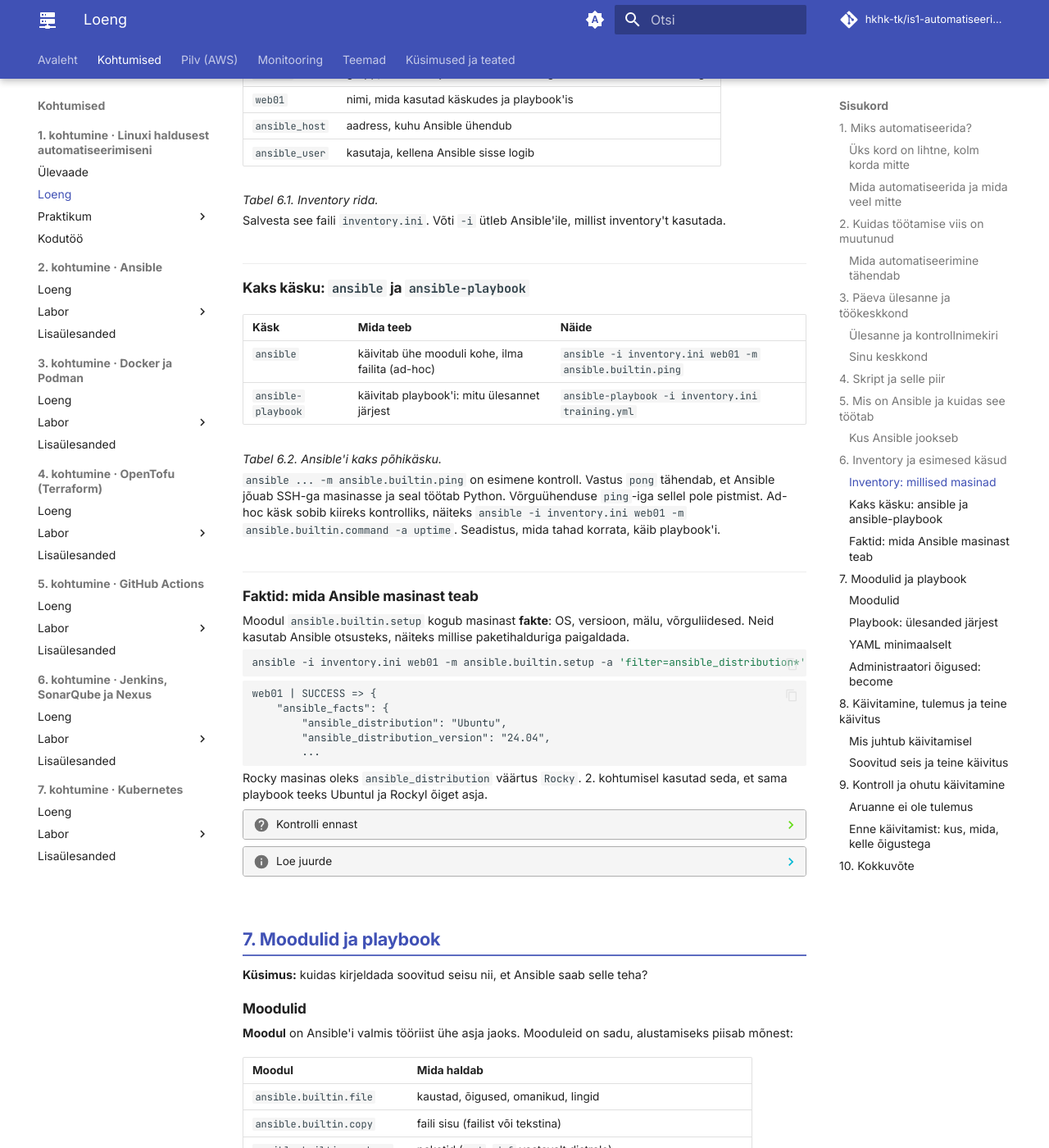
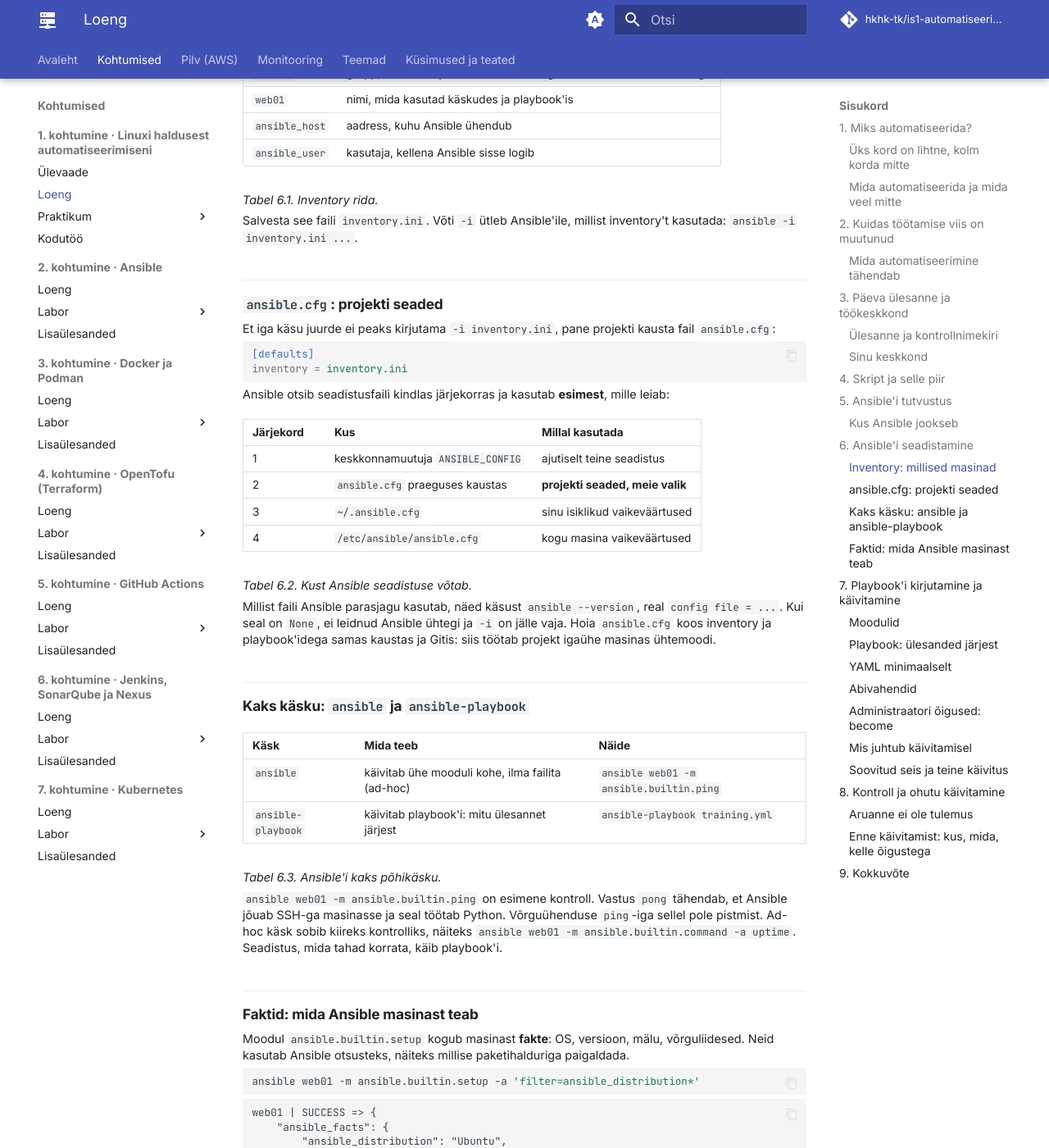
Before and after one commit to hkhk-tk/is1-automatiseerimine, an MkDocs documentation site: the page built from docs/k01/loeng.md, in a window 1280 px wide and 1400 px high, scrolled down 5369 px. Shown: the whole window at 82% size. Built offline with MkDocs 1.6.1 and Material for MkDocs 9.7.7, drawn with Linux system fonts in a browser that asks for light colours; comment, search, counter and statistics services are not loaded; some of the changed text lies outside the part shown.

Commit message:
K1 loeng: Ansible kolmes peatükis, ansible.cfg, abivahendid, Red Hati laborid

````diff
--- a/docs/k01/loeng.md
+++ b/docs/k01/loeng.md
@@ -209,9 +209,9 @@ Omadust, et korduv käivitus ei muuda midagi, kui soovitud seis on juba olemas,
     1. Mis juhtub failiga `training.conf`, kui käivitad skripti teist korda?
     2. Mida tähendab idempotentsus?
 
-## 5. Mis on Ansible ja kuidas see töötab
+## 5. Ansible'i tutvustus
 
-**Küsimus:** mis tööriist see on ja kuidas see masinani jõuab?
+**Küsimus:** mis tööriist Ansible on ja kuidas see masinani jõuab?
 
 **Ansible** on avatud lähtekoodiga programm serverite seadistamiseks. Sa kirjutad tekstifaili, milline peab masin olema: millised paketid on paigaldatud, millised failid on olemas, millised teenused töötavad. Ansible loeb selle faili, ühendub SSH-ga masinatesse ja teeb seal ainult need muudatused, mis on puudu.
 
@@ -267,10 +267,11 @@ Ansible oskab kasutada ka parooli (`--ask-pass`), aga selles laboris kasutame SS
 
     - [Getting started with Ansible](https://docs.ansible.com/projects/ansible/latest/getting_started/index.html)
     - [Connection methods and details](https://docs.ansible.com/projects/ansible/latest/inventory_guide/connection_details.html)
+    - Harjuta brauseris: [Red Hati interaktiivsed laborid](https://www.redhat.com/en/interactive-labs#red-hat-ansible-automation-platform-labs) (tasuta, vajab Red Hati kontot)
 
-## 6. Inventory ja esimesed käsud
+## 6. Ansible'i seadistamine
 
-**Küsimus:** kuidas Ansible teab, millised masinad on olemas, ja kuidas neid proovida?
+**Küsimus:** kuidas Ansible teab, millised masinad on olemas ja kuidas neid kasutada?
 
 ### Inventory: millised masinad
 
@@ -290,25 +291,47 @@ web01 ansible_host=<web01-ip> ansible_user=kasutaja
 
 *Tabel 6.1. Inventory rida.*
 
-Salvesta see faili `inventory.ini`. Võti `-i` ütleb Ansible'ile, millist inventory't kasutada.
+Salvesta see faili `inventory.ini`. Võti `-i` ütleb Ansible'ile, millist inventory't kasutada: `ansible -i inventory.ini ...`.
+
+### `ansible.cfg`: projekti seaded
+
+Et iga käsu juurde ei peaks kirjutama `-i inventory.ini`, pane projekti kausta fail `ansible.cfg`:
+
+```ini
+[defaults]
+inventory = inventory.ini
+```
+
+Ansible otsib seadistusfaili kindlas järjekorras ja kasutab **esimest**, mille leiab:
+
+| Järjekord | Kus | Millal kasutada |
+|---|---|---|
+| 1 | keskkonnamuutuja `ANSIBLE_CONFIG` | ajutiselt teine seadistus |
+| 2 | `ansible.cfg` praeguses kaustas | **projekti seaded, meie valik** |
+| 3 | `~/.ansible.cfg` | sinu isiklikud vaikeväärtused |
+| 4 | `/etc/ansible/ansible.cfg` | kogu masina vaikeväärtused |
+
+*Tabel 6.2. Kust Ansible seadistuse võtab.*
+
+Millist faili Ansible parasjagu kasutab, näed käsust `ansible --version`, real `config file = ...`. Kui seal on `None`, ei leidnud Ansible ühtegi ja `-i` on jälle vaja. Hoia `ansible.cfg` koos inventory ja playbook'idega samas kaustas ja Gitis: siis töötab projekt igaühe masinas ühtemoodi.
 
 ### Kaks käsku: `ansible` ja `ansible-playbook`
 
 | Käsk | Mida teeb | Näide |
 |---|---|---|
-| `ansible` | käivitab ühe mooduli kohe, ilma failita (ad-hoc) | `ansible -i inventory.ini web01 -m ansible.builtin.ping` |
-| `ansible-playbook` | käivitab playbook'i: mitu ülesannet järjest | `ansible-playbook -i inventory.ini training.yml` |
+| `ansible` | käivitab ühe mooduli kohe, ilma failita (ad-hoc) | `ansible web01 -m ansible.builtin.ping` |
+| `ansible-playbook` | käivitab playbook'i: mitu ülesannet järjest | `ansible-playbook training.yml` |
 
-*Tabel 6.2. Ansible'i kaks põhikäsku.*
+*Tabel 6.3. Ansible'i kaks põhikäsku.*
 
-`ansible ... -m ansible.builtin.ping` on esimene kontroll. Vastus `pong` tähendab, et Ansible jõuab SSH-ga masinasse ja seal töötab Python. Võrguühenduse `ping`-iga sellel pole pistmist. Ad-hoc käsk sobib kiireks kontrolliks, näiteks `ansible -i inventory.ini web01 -m ansible.builtin.command -a uptime`. Seadistus, mida tahad korrata, käib playbook'i.
+`ansible web01 -m ansible.builtin.ping` on esimene kontroll. Vastus `pong` tähendab, et Ansible jõuab SSH-ga masinasse ja seal töötab Python. Võrguühenduse `ping`-iga sellel pole pistmist. Ad-hoc käsk sobib kiireks kontrolliks, näiteks `ansible web01 -m ansible.builtin.command -a uptime`. Seadistus, mida tahad korrata, käib playbook'i.
 
 ### Faktid: mida Ansible masinast teab
 
 Moodul `ansible.builtin.setup` kogub masinast **fakte**: OS, versioon, mälu, võrguliidesed. Neid kasutab Ansible otsusteks, näiteks millise paketihalduriga paigaldada.
 
 ```bash
-ansible -i inventory.ini web01 -m ansible.builtin.setup -a 'filter=ansible_distribution*'
+ansible web01 -m ansible.builtin.setup -a 'filter=ansible_distribution*'
 ```
 
 ```text
@@ -324,19 +347,20 @@ Rocky masinas oleks `ansible_distribution` väärtus `Rocky`. 2. kohtumisel kasu
 ??? question "Kontrolli ennast"
 
     1. Mida tähendab inventory reas `ansible_host` ja mida `[veeb]`?
-    2. Mis vahe on käskudel `ansible` ja `ansible-playbook`?
-    3. Mida tähendab vastus `pong`?
+    2. Milleks on `ansible.cfg` ja kuidas näed, millist neist Ansible kasutab?
+    3. Mis vahe on käskudel `ansible` ja `ansible-playbook`?
 
 ??? info "Loe juurde"
 
     - [Building an inventory](https://docs.ansible.com/projects/ansible/latest/getting_started/get_started_inventory.html)
     - [How to build your inventory](https://docs.ansible.com/projects/ansible/latest/inventory_guide/intro_inventory.html)
+    - [Configuring Ansible](https://docs.ansible.com/projects/ansible/latest/installation_guide/intro_configuration.html)
     - [Introduction to ad hoc commands](https://docs.ansible.com/projects/ansible/latest/command_guide/intro_adhoc.html)
     - [Discovering variables: facts](https://docs.ansible.com/projects/ansible/latest/playbook_guide/playbooks_vars_facts.html)
 
-## 7. Moodulid ja playbook
+## 7. Playbook'i kirjutamine ja käivitamine
 
-**Küsimus:** kuidas kirjeldada soovitud seisu nii, et Ansible saab selle teha?
+**Küsimus:** kuidas kirjeldada soovitud seisu, käivitada see ja lugeda tulemust?
 
 ### Moodulid
 
@@ -408,6 +432,24 @@ YAML on lihtne tekstivorming, kus struktuur tuleb **taandest**. Kolm reeglit kat
 
 Kõige sagedasem algaja viga on vale taane. Ansible ütleb siis `Syntax Error` ja rea numbri. Teine levinud viga on õigused ilma jutumärkideta: `mode: 0750` loetakse arvuna ja tulemus võib olla vale, `mode: "0750"` on ohutu.
 
+### Abivahendid
+
+| Tööriist | Mida teeb |
+|---|---|
+| VS Code'i laiendus **Ansible** (`redhat.ansible`) | värvib YAML-i, näitab vigu kirjutamise ajal, pakub mooduli parameetreid |
+| `ansible-doc <moodul>` | mooduli juhend ja näited käsureal |
+| `ansible-playbook --syntax-check` | kontrollib, kas YAML ja playbook'i ülesehitus on korrektsed |
+| **ansible-lint** | leiab levinud vigu ja halbu tavasid, näiteks moodul ilma `ansible.builtin.` eesliiteta või `mode` ilma jutumärkideta |
+
+*Tabel 7.2. Abivahendid playbook'i kirjutamisel.*
+
+```bash
+ansible-playbook training.yml --syntax-check
+ansible-lint training.yml
+```
+
+Suuremate projektide jaoks on Red Hatil veel [arendustööriistu](https://www.redhat.com/en/technologies/management/ansible/development-tools): **ansible-navigator** (playbook'i käivitamine ja tulemuse sirvimine), **Molecule** (rollide testimine) ja **ansible-builder** (käivituskeskkonna pakendamine). Neid läheb vaja hiljem.
+
 ### Administraatori õigused: `become`
 
 Meie ülesanne käib kasutaja kodukaustas ja `sudo`-t ei vaja. Paketi paigaldamiseks või teenuse käivitamiseks on aga vaja administraatori õigusi. Playbook'is ütleb seda `become: true`:
@@ -424,33 +466,15 @@ Meie ülesanne käib kasutaja kodukaustas ja `sudo`-t ei vaja. Paketi paigaldami
 ```
 
 ```bash
-ansible-playbook -i inventory.ini tools.yml -K
+ansible-playbook tools.yml -K
 ```
 
 `-K` küsib `sudo` parooli üks kord ja Ansible kasutab seda kõigi ülesannete jaoks. Pane `become: true` ainult sinna, kus seda vaja on: mida vähem õigusi, seda väiksem kahju vea korral.
 
-??? question "Kontrolli ennast"
-
-    1. Mis vahe on moodulil, ülesandel ja playbook'il?
-    2. Kust leiad mooduli parameetrid ja näited?
-    3. Miks on playbook'is `mode: "0750"` jutumärkides?
-    4. Millal on vaja `become: true`?
-
-??? info "Loe juurde"
-
-    - [Ansible playbooks](https://docs.ansible.com/projects/ansible/latest/playbook_guide/playbooks_intro.html)
-    - [`ansible.builtin` moodulite nimekiri](https://docs.ansible.com/projects/ansible/latest/collections/ansible/builtin/index.html)
-    - [YAML Syntax](https://docs.ansible.com/projects/ansible/latest/reference_appendices/YAMLSyntax.html)
-    - [Understanding privilege escalation: become](https://docs.ansible.com/projects/ansible/latest/playbook_guide/playbooks_privilege_escalation.html)
-
-## 8. Käivitamine, tulemus ja teine käivitus
-
-**Küsimus:** mida Ansible käivitamisel teeb ja kuidas tulemust lugeda?
-
 ### Mis juhtub käivitamisel
 
 ```bash
-ansible-playbook -i inventory.ini training.yml
+ansible-playbook training.yml
 ```
 
 1. Ansible loeb inventory'st, kus on `web01` ja kuidas sinna ühenduda.
@@ -472,7 +496,7 @@ web01   : ok=3  changed=2  unreachable=0  failed=0  skipped=0
 | `failed` | ülesanne ebaõnnestus, sellel masinal edasi ei minda |
 | `skipped` | ülesanne jäeti tingimuse tõttu vahele (2. kohtumine) |
 
-*Tabel 8.1. PLAY RECAP väljad.*
+*Tabel 7.3. PLAY RECAP väljad.*
 
 ### Soovitud seis ja teine käivitus
 
@@ -490,7 +514,7 @@ Kui kausta ja faili veel pole, teatavad ülesanded esimesel käivitusel `changed
 <rect class="box" x="460" y="10" width="250" height="56" rx="8"/><text class="b" x="585" y="33" text-anchor="middle">Erineb → kirjuta</text><text class="c" x="585" y="53" text-anchor="middle">changed</text>
 <rect class="box" x="460" y="84" width="250" height="56" rx="8"/><text class="b" x="585" y="107" text-anchor="middle">Sama → ära kirjuta</text><text class="c" x="585" y="127" text-anchor="middle">ok</text>
 </svg>
-<figcaption>Joonis 8.1. Moodul võrdleb soovitud ja tegelikku sisu ning kirjutab ainult siis, kui need erinevad.</figcaption>
+<figcaption>Joonis 7.2. Moodul võrdleb soovitud ja tegelikku sisu ning kirjutab ainult siis, kui need erinevad.</figcaption>
 </figure>
 
 Kui muudad web01-s faili käsitsi ja käivitad playbook'i uuesti, näed `changed` ainult failiülesandel. Ansible leidis erinevuse ja taastas õige sisu. Võti `--check --diff` näitab enne, mida Ansible muudaks, ilma midagi muutmata.
@@ -501,17 +525,21 @@ Kui muudad web01-s faili käsitsi ja käivitad playbook'i uuesti, näed `changed
 
 ??? question "Kontrolli ennast"
 
-    1. Mis on `Gathering Facts` ja miks see on esimene ülesanne?
-    2. Mis vahe on `ok` ja `changed` väljal PLAY RECAP reas?
-    3. Miks võib esimene käivitus anda `ok`, kuigi playbook on uus?
-    4. Mida tähendab `changed=0` teisel käivitusel?
+    1. Mis vahe on moodulil, ülesandel ja playbook'il?
+    2. Kust leiad mooduli parameetrid ja näited?
+    3. Millal on vaja `become: true`?
+    4. Mis vahe on `ok` ja `changed` väljal PLAY RECAP reas?
+    5. Mida tähendab `changed=0` teisel käivitusel?
 
 ??? info "Loe juurde"
 
+    - [Ansible playbooks](https://docs.ansible.com/projects/ansible/latest/playbook_guide/playbooks_intro.html)
+    - [`ansible.builtin` moodulite nimekiri](https://docs.ansible.com/projects/ansible/latest/collections/ansible/builtin/index.html)
+    - [YAML Syntax](https://docs.ansible.com/projects/ansible/latest/reference_appendices/YAMLSyntax.html)
+    - [Understanding privilege escalation: become](https://docs.ansible.com/projects/ansible/latest/playbook_guide/playbooks_privilege_escalation.html)
     - [Check mode ja diff](https://docs.ansible.com/projects/ansible/latest/playbook_guide/playbooks_checkmode.html)
-    - Järgmisel kohtumisel: [Conditionals (`when`)](https://docs.ansible.com/projects/ansible/latest/playbook_guide/playbooks_conditionals.html) ja [Tags](https://docs.ansible.com/projects/ansible/latest/playbook_guide/playbooks_tags.html)
 
-## 9. Kontroll ja ohutu käivitamine
+## 8. Kontroll ja ohutu käivitamine
 
 **Küsimus:** kust tead, et muutsid õiget asja õigesti?
 
@@ -552,7 +580,7 @@ Ansible'is aitavad kaks võtit: `--check --diff` näitab muudatust enne tegemist
     1. Miks ei piisa sellest, et Ansible teatas `ok`?
     2. Millised neli küsimust esitad endale enne muutva käsu käivitamist?
 
-## 10. Kokkuvõte
+## 9. Kokkuvõte
 
 - **Tulemus enne käske:** kirjuta enne, mis peab olema ja kuidas seda kontrollid.
 - **Käsitsi enne automaatikat:** mõista tööd enne, kui annad selle arvutile.
````
